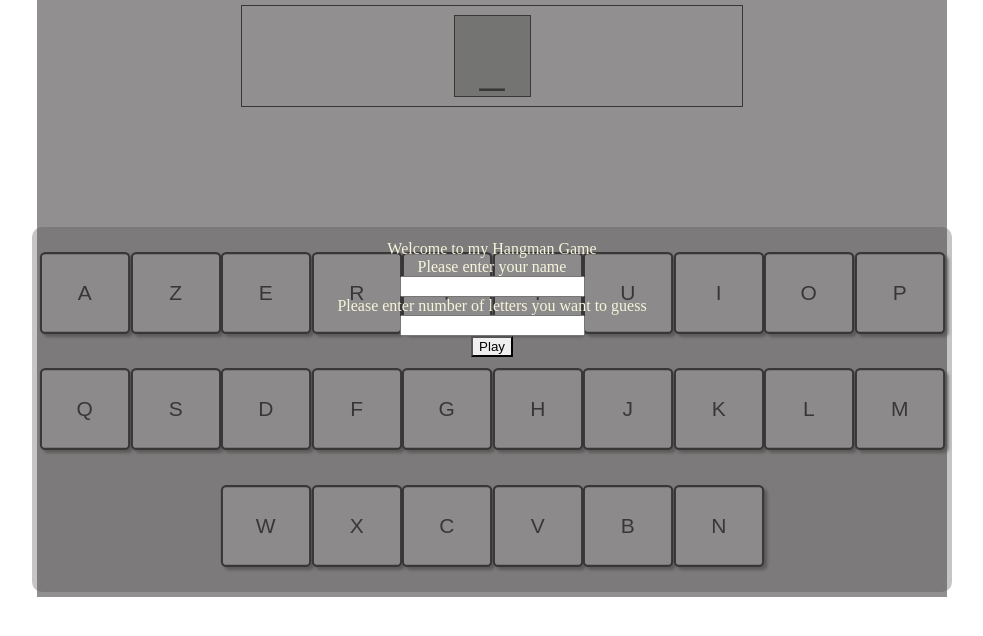
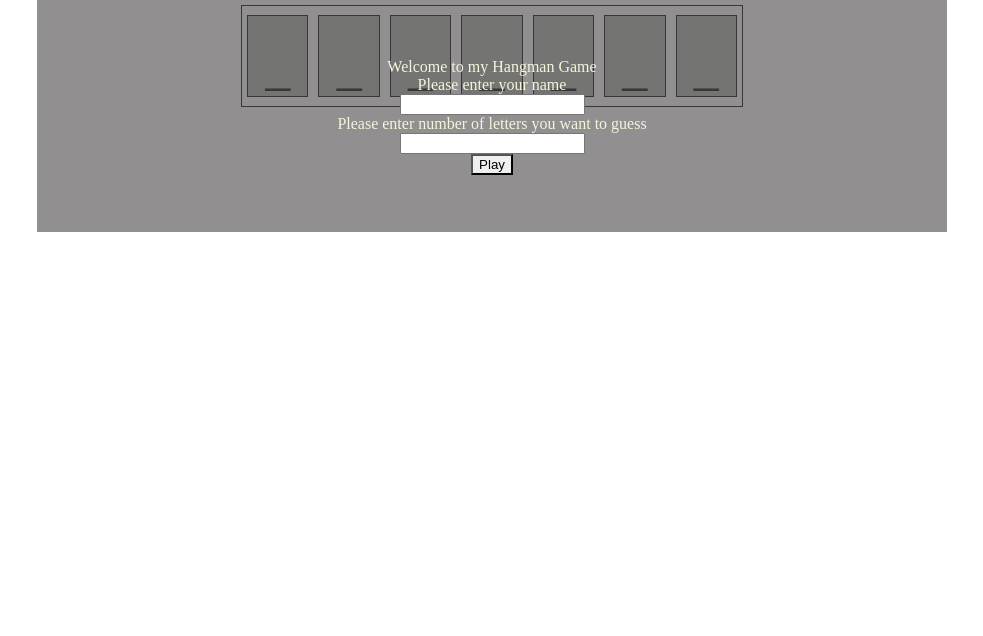
Before and after one commit to MatthiasWanner/vite-hangman_game, a React (Vite) app: page / in a window 1280 px wide. Shown: the top 636 px of the page, without its empty margins (148-1131 px from the left). Built offline with nearby package versions, Linux system fonts and the light colour scheme.

Commit message:
Hide the keyboard while name isn't entered

```diff
--- a/src/App.jsx
+++ b/src/App.jsx
@@ -1,6 +1,5 @@
 import React, { useState, useEffect } from 'react'
 import './App.css';
-import Functions from './components/Functions.jsx';
 import WordToGuess from './components/WordToGuess';
 import Keyboard from './components/Keyboard.jsx';
 import Popup from './components/Popup.jsx';
@@ -11,7 +10,7 @@
   const [isUsed, setIsUsed] = useState([]);
   const [isFound, setIsFound] = useState([]);
   const [level, setLevel] = useState(0);
-  const [word, setWord] = useState(['']); //Functions.strRandom({includeNumbers: false, length: 5}).split('')
+  const [word, setWord] = useState('HANGMAN'.split(''));
   const [score, setScore] = useState(26);
   // const [keyPressed, setKeyPressed] = useState('');
   const haveName = player !== '';
@@ -93,11 +92,13 @@
       }
       </div>
 
-      <Keyboard
-        keysUsed = {isUsed}
-        keysFound = {isFound}
-        handleClick={compareLetters}
-      />
+      {haveName &&
+        <Keyboard
+          keysUsed = {isUsed}
+          keysFound = {isFound}
+          handleClick={compareLetters}
+        />
+      }
 
     </div>
 
--- a/src/components/Popup.jsx
+++ b/src/components/Popup.jsx
@@ -12,8 +12,8 @@
         <span className="win-message">
             <p>{`Congratulations ${player}, you win !!`}</p>
             <p>Your score : <span className='score'>{`${score}`}</span></p>
-            <input id="player" placeholder={`${newPlayer}`} onChange={e => setName(e.target.value)}></input>
-            <input id="level"  placeholder={`${newLevel}`}onChange={e => setLevel(e.target.value)}></input>
+            <input className="player-input" placeholder={`${newPlayer}`} onChange={e => setName(e.target.value)}></input>
+            <input className="level-input"  placeholder={`${newLevel}`}onChange={e => setLevel(e.target.value)}></input>
             <button className='reload-btn' onClick={() => handleClick(newPlayer, newLevel)}>New Game</button>
         </span>
         </div>
--- a/src/components/Welcome.jsx
+++ b/src/components/Welcome.jsx
@@ -14,9 +14,9 @@
                 <span className="win-message">
                     <p><span className="welcome-text">Welcome to my Hangman Game</span></p>
                     <p><span>Please enter your name</span></p>
-                    <input id="player" className="name-input" onChange={e => setName(e.target.value)}></input>
+                    <input className="player-input" className="name-input" onChange={e => setName(e.target.value)}></input>
                     <p><span>Please enter number of letters you want to guess</span></p>
-                    <input id="level" className="level-input" onChange={e => setLevel(+e.target.value)}></input>
+                    <input className="level" className="level-input" onChange={e => setLevel(+e.target.value)}></input>
                     <button className='submit-btn' onClick={() => handleClick(name, level)}>Play</button>
                 </span>
             </div>
```
